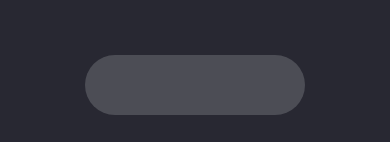
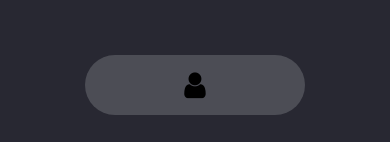
Before and after one commit to GauthamRajesh/smart-water-bottle, a React Native app: screen / in a window 390 px wide. Shown: the part 699-841 px from the top of the page. Built offline with nearby package versions, Linux system fonts and the light colour scheme.

Commit message:
Fixed icons

```diff
--- a/App.tsx
+++ b/App.tsx
@@ -1,11 +1,9 @@
 import React from 'react';
 import {NavigationContainer} from '@react-navigation/native';
 import {createNativeStackNavigator} from '@react-navigation/native-stack';
-
-import SignalCellularAltIcon from '@mui/icons-material/SignalCellularAlt';
-import AddCircleOutlineIcon from '@mui/icons-material/AddCircleOutline';
-import AccountCircleIcon from '@mui/icons-material/AccountCircle';
-
+//import icon from 'react-native-vector-icons/FontAwesome';
+import Icon from 'react-native-vector-icons/FontAwesome';
+//Don't use MUI, they don't support react-native
 
 import {
   Button,
@@ -30,7 +28,7 @@ const styles = StyleSheet.create({
     alignSelf: 'center',
     borderRadius: 100,
     width: 150,
-        height: 150
+    height: 150,
   },
   rectangle: {
     backgroundColor: '#4C4D55',
@@ -42,31 +40,33 @@ const styles = StyleSheet.create({
     alignSelf: 'center',
     marginBottom: 30,
     justifyContent: 'center',
-        alignItems: 'center'
-    }
+    alignItems: 'center',
+  },
 });
 
-function HomeScreen({ navigation }) {
+function HomeScreen({navigation}) {
   return (
-        <SafeAreaView style={{ flex: 1, backgroundColor: '#282832'}}>
-            <StatusBar
-                barStyle='light-content'
-                backgroundColor='#282832'
-            />
-            <Text style={{color: 'white',
+    <SafeAreaView style={{flex: 1, backgroundColor: '#282832'}}>
+      <StatusBar barStyle="light-content" backgroundColor="#282832" />
+      <Text
+        style={{
+          color: 'white',
           fontSize: 25,
           padding: 20,
           fontWeight: 'bold',
-                        textAlign: 'left'}}>
+          textAlign: 'left',
+        }}>
         Hello, Krish!
       </Text>
       <View style={{flex: 1, justifyContent: 'center', alignItems: 'center'}}>
-                <TouchableOpacity style={styles.button} onPress={() => navigation.navigate('Details')}>
+        <TouchableOpacity
+          style={styles.button}
+          onPress={() => navigation.navigate('Details')}>
           <Text style={{color: 'white'}}>Take a Reading</Text>
         </TouchableOpacity>
       </View>
       <View style={styles.rectangle}>
-                {() => <AccountCircleIcon color="primary" />}
+        <Icon name="user" size={30} style={{fontFamily: 'FontAwesome'}} />
       </View>
     </SafeAreaView>
   );
@@ -74,12 +74,15 @@ function HomeScreen({ navigation }) {
 
 function ResultsScreen() {
   return (
-        <SafeAreaView style={{ flex: 1, backgroundColor: '#282832' }}>
-            <Text style={{color: 'white',
+    <SafeAreaView style={{flex: 1, backgroundColor: '#282832'}}>
+      <Text
+        style={{
+          color: 'white',
           fontSize: 25,
           padding: 20,
           fontWeight: 'bold',
-                        textAlign: 'left'}}>
+          textAlign: 'left',
+        }}>
         Results
       </Text>
     </SafeAreaView>
@@ -95,7 +98,11 @@ function App() {
           component={HomeScreen}
           options={{headerShown: false}}
         />
-            <Stack.Screen name="Details" component={ResultsScreen} options={{headerShown: false}} />
+        <Stack.Screen
+          name="Details"
+          component={ResultsScreen}
+          options={{headerShown: false}}
+        />
       </Stack.Navigator>
     </NavigationContainer>
   );
--- a/package.json
+++ b/package.json
@@ -19,7 +19,8 @@
     "react": "18.2.0",
     "react-native": "0.71.3",
     "react-native-safe-area-context": "^4.5.0",
-    "react-native-screens": "^3.20.0"
+    "react-native-screens": "^3.20.0",
+    "react-native-vector-icons": "^9.2.0"
   },
   "devDependencies": {
     "@babel/core": "^7.20.0",
```
Also changed, not shown: 3 other files (tests, documents, lock files or other folders). Lines whose indentation alone changed are shown as unchanged.
